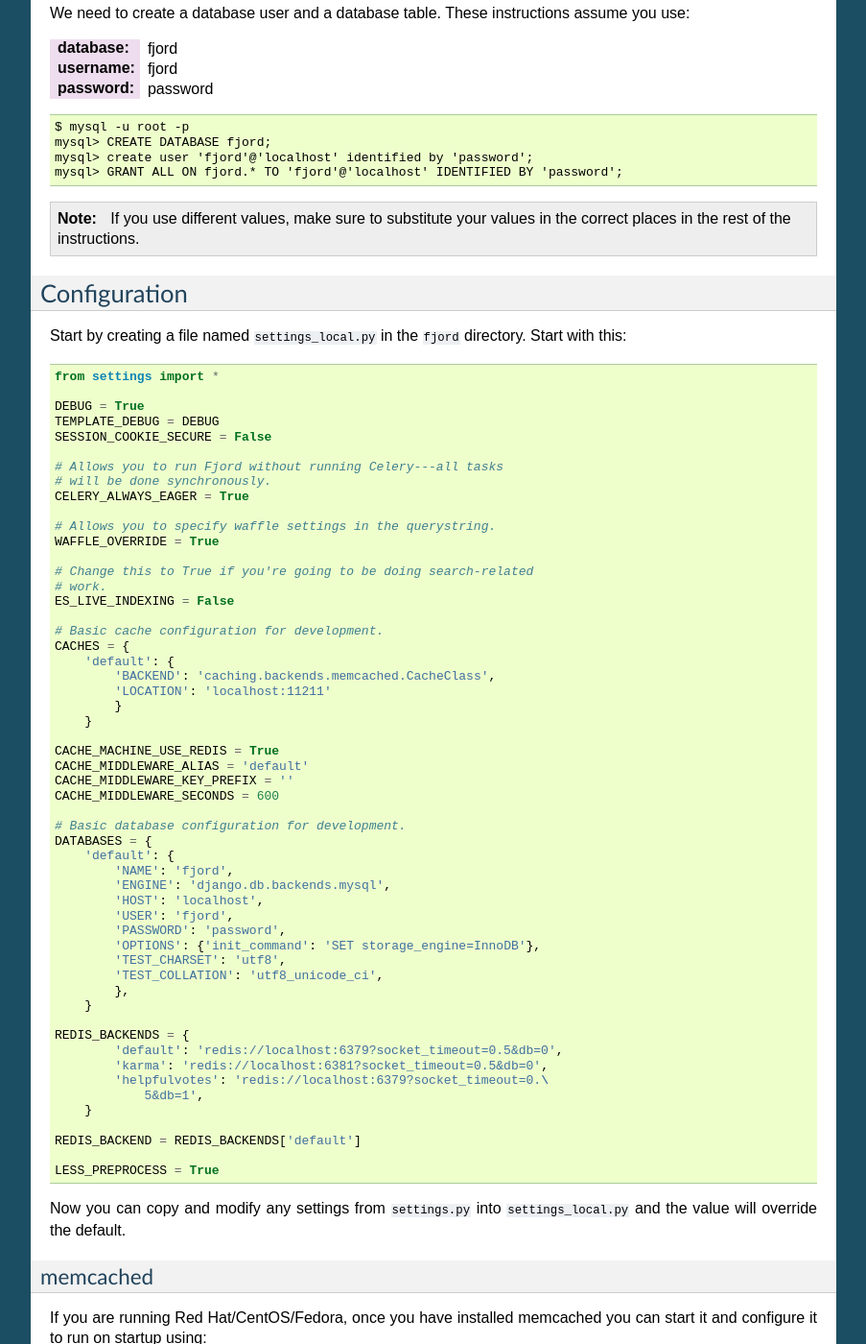
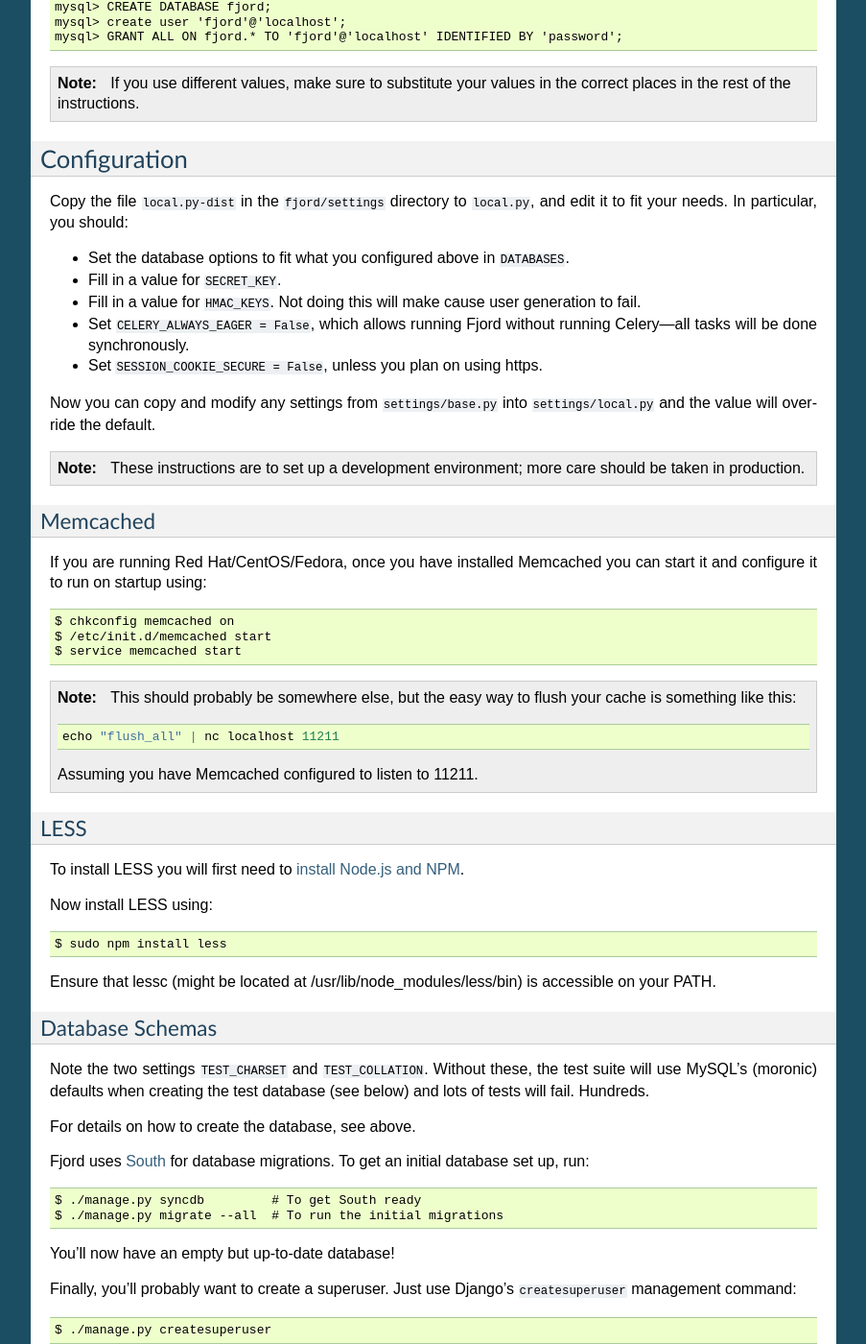
Before and after one commit to mozilla/fjord, a Sphinx documentation site: the page built from docs/hacking_howto.rst, in a window 1280 px wide and 1400 px high, scrolled down 1907 px. Shown: the whole window at 96% size, without its empty margins (198-1101 px from the left). Built offline with Sphinx 7.4.7, drawn with Linux system fonts in a browser that asks for light colours; some of the changed text lies outside the part shown.

Commit message:
Update documentation

```diff
--- a/docs/hacking_howto.rst
+++ b/docs/hacking_howto.rst
@@ -52,8 +52,6 @@
 Requirements
 ============
 
-FIXME - everything below this point is probably wrong.
-
 For the minimum installation, you'll need the following:
 
 * git
@@ -133,7 +127,7 @@
 
     $ mysql -u root -p
     mysql> CREATE DATABASE fjord;
-    mysql> create user 'fjord'@'localhost' identified by 'password';
+    mysql> create user 'fjord'@'localhost';
     mysql> GRANT ALL ON fjord.* TO 'fjord'@'localhost' IDENTIFIED BY 'password';
 
 
@@ -146,72 +140,29 @@
 Configuration
 =============
 
-Start by creating a file named ``settings_local.py`` in the
-``fjord`` directory. Start with this::
+Copy the file ``local.py-dist`` in the ``fjord/settings`` directory to
+``local.py``, and edit it to fit your needs. In particular, you should:
 
-    from settings import *
+* Set the database options to fit what you configured above in ``DATABASES``.
+* Fill in a value for ``SECRET_KEY``.
+* Fill in a value for ``HMAC_KEYS``. Not doing this will make cause user
+  generation to fail.
+* Set ``CELERY_ALWAYS_EAGER = False``, which allows running Fjord without
+  running Celery---all tasks will be done synchronously.
+* Set ``SESSION_COOKIE_SECURE = False``, unless you plan on using https.
 
-    DEBUG = True
-    TEMPLATE_DEBUG = DEBUG
-    SESSION_COOKIE_SECURE = False
+Now you can copy and modify any settings from ``settings/base.py`` into
+``settings/local.py`` and the value will override the default.
 
-    # Allows you to run Fjord without running Celery---all tasks
-    # will be done synchronously.
-    CELERY_ALWAYS_EAGER = True
+.. Note::
 
-    # Allows you to specify waffle settings in the querystring.
-    WAFFLE_OVERRIDE = True
+    These instructions are to set up a development environment; more care
+    should be taken in production.
 
-    # Change this to True if you're going to be doing search-related
-    # work.
-    ES_LIVE_INDEXING = False
-
-    # Basic cache configuration for development.
-    CACHES = {
-        'default': {
-            'BACKEND': 'caching.backends.memcached.CacheClass',
-            'LOCATION': 'localhost:11211'
-            }
-        }
-
-    CACHE_MACHINE_USE_REDIS = True
-    CACHE_MIDDLEWARE_ALIAS = 'default'
-    CACHE_MIDDLEWARE_KEY_PREFIX = ''
-    CACHE_MIDDLEWARE_SECONDS = 600
-
-    # Basic database configuration for development.
-    DATABASES = {
-        'default': {
-            'NAME': 'fjord',
-            'ENGINE': 'django.db.backends.mysql',
-            'HOST': 'localhost',
-            'USER': 'fjord',
-            'PASSWORD': 'password',
-            'OPTIONS': {'init_command': 'SET storage_engine=InnoDB'},
-            'TEST_CHARSET': 'utf8',
-            'TEST_COLLATION': 'utf8_unicode_ci',
-            },
-        }
-
-    REDIS_BACKENDS = {
-            'default': 'redis://localhost:6379?socket_timeout=0.5&db=0',
-            'karma': 'redis://localhost:6381?socket_timeout=0.5&db=0',
-            'helpfulvotes': 'redis://localhost:6379?socket_timeout=0.\
-                5&db=1',
-        }
-
-    REDIS_BACKEND = REDIS_BACKENDS['default']
-
-    LESS_PREPROCESS = True
-
-Now you can copy and modify any settings from ``settings.py`` into
-``settings_local.py`` and the value will override the default.
-
-
-memcached
+Memcached
 ---------
 
-If you are running Red Hat/CentOS/Fedora, once you have installed memcached you
+If you are running Red Hat/CentOS/Fedora, once you have installed Memcached you
 can start it and configure it to run on startup using::
 
     $ chkconfig memcached on
@@ -242,69 +193,23 @@
 accessible on your PATH.
 
 
-Running redis
--------------
-
-This script runs all three servers---one for each configuration.
-
-I (Will) put that in a script that creates the needed directories in
-``/var/redis/`` and kicks off the three redis servers::
-
-    #!/bin/bash
-
-    set -e
-
-    # Adjust these according to your setup!
-    REDISBIN=/usr/bin/redis-server
-    CONFFILE=/path/to/conf/files/
-
-    if test ! -e /var/redis/sumo/
-    then
-        echo "creating /var/redis/sumo/"
-        mkdir -p /var/redis/sumo/
-    fi
-
-    if test ! -e /var/redis/sumo-test/
-    then
-        echo "creating /var/redis/sumo-test/"
-        mkdir -p /var/redis/sumo-test/
-    fi
-
-    if test ! -e /var/redis/sumo-persistent/
-    then
-        echo "creating /var/redis/sumo-persistent/"
-        mkdir -p /var/redis/sumo-persistent/
-    fi
-
-    $REDISBIN $CONFFILE/redis-persistent.conf
-    $REDISBIN $CONFFILE/redis-test.conf
-    $REDISBIN $CONFFILE/redis-volatile.conf
-
-
-Database
---------
-
-At a minimum, you will need to define a database connection. See above
-for a sample database configuration.
+Database Schemas
+----------------
 
 Note the two settings ``TEST_CHARSET`` and ``TEST_COLLATION``. Without
 these, the test suite will use MySQL's (moronic) defaults when
 creating the test database (see below) and lots of tests will
 fail. Hundreds.
 
-Create the database and grant permissions to the user, based on your
-database settings. For example, using the settings above::
+For details on how to create the database, see above.
 
-    $ mysql -u root -p
-    mysql> CREATE DATABASE fjord;
-    mysql> GRANT ALL ON fjord.* TO fjord@localhost IDENTIFIED BY \
-        'password';
+Fjord uses South_ for database migrations. To get an initial database set up,
+run::
 
-To load the latest database schema, use ``scripts/schema.sql`` and
-``schematic``::
+    $ ./manage.py syncdb         # To get South ready
+    $ ./manage.py migrate --all  # To run the initial migrations
 
-    $ mysql -u fjord -p fjord < scripts/schema.sql
-    $ ./vendor/src/schematic/schematic migrations/
+.. _South: http://south.aeracode.org/
 
 You'll now have an empty but up-to-date database!
 
@@ -313,11 +218,9 @@
 
     $ ./manage.py createsuperuser
 
-and follow the prompts. After logging in, you can create a profile for
-the user by going to ``/users/edit`` in your browser.
+and follow the prompts.
 
-See also the :ref:`important wiki documents <wiki-chapter>`
-documentation.
+See also the :ref:`important wiki documents <wiki-chapter>` documentation.
 
 
 Product Details Initialization
@@ -374,9 +277,7 @@
 
 The following aren't installed in this guide:
 
-* Redis
-* RabbitMQ
-* Elastic Search
+* Coming Soon
 
 For installing and configuring those components, you should look at
 the more comprehensive :ref:`installation-chapter`.
```
Also changed, not shown: other parts of docs/hacking_howto.rst (+4 -8 lines).
